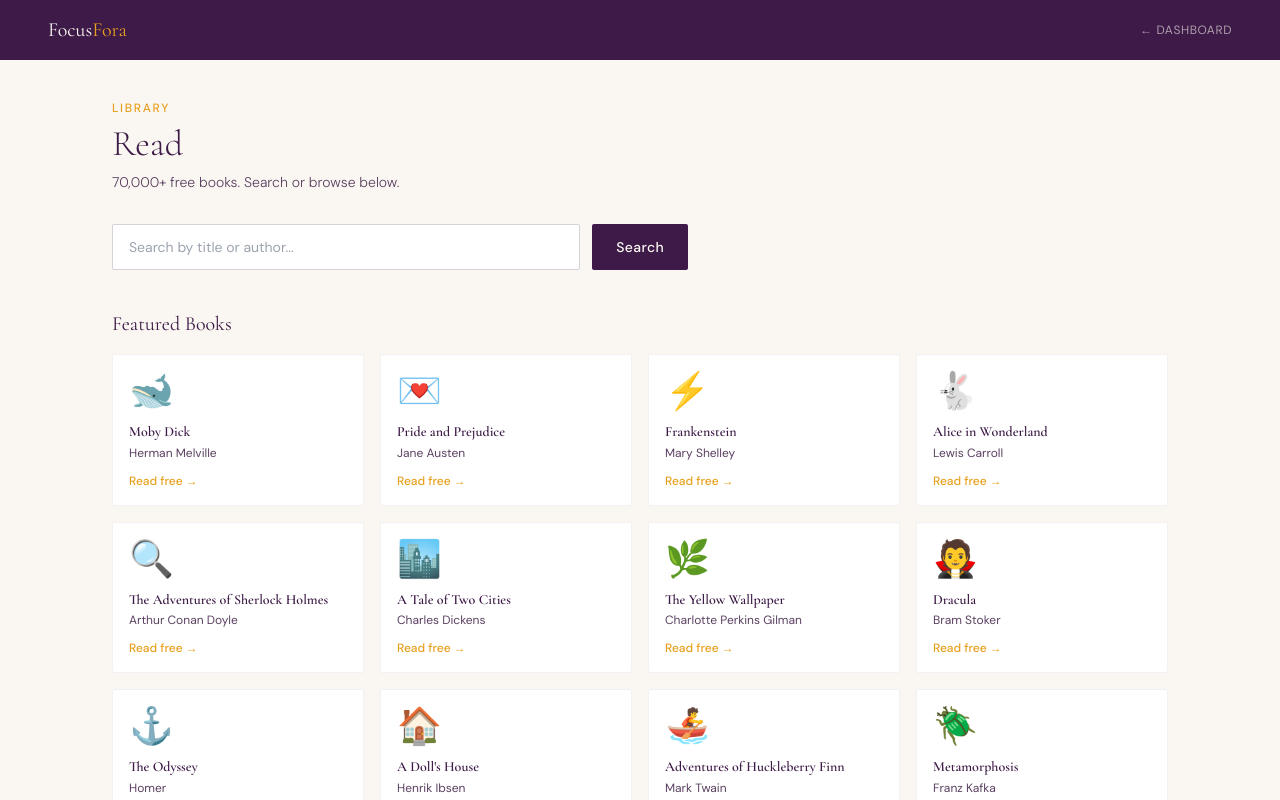
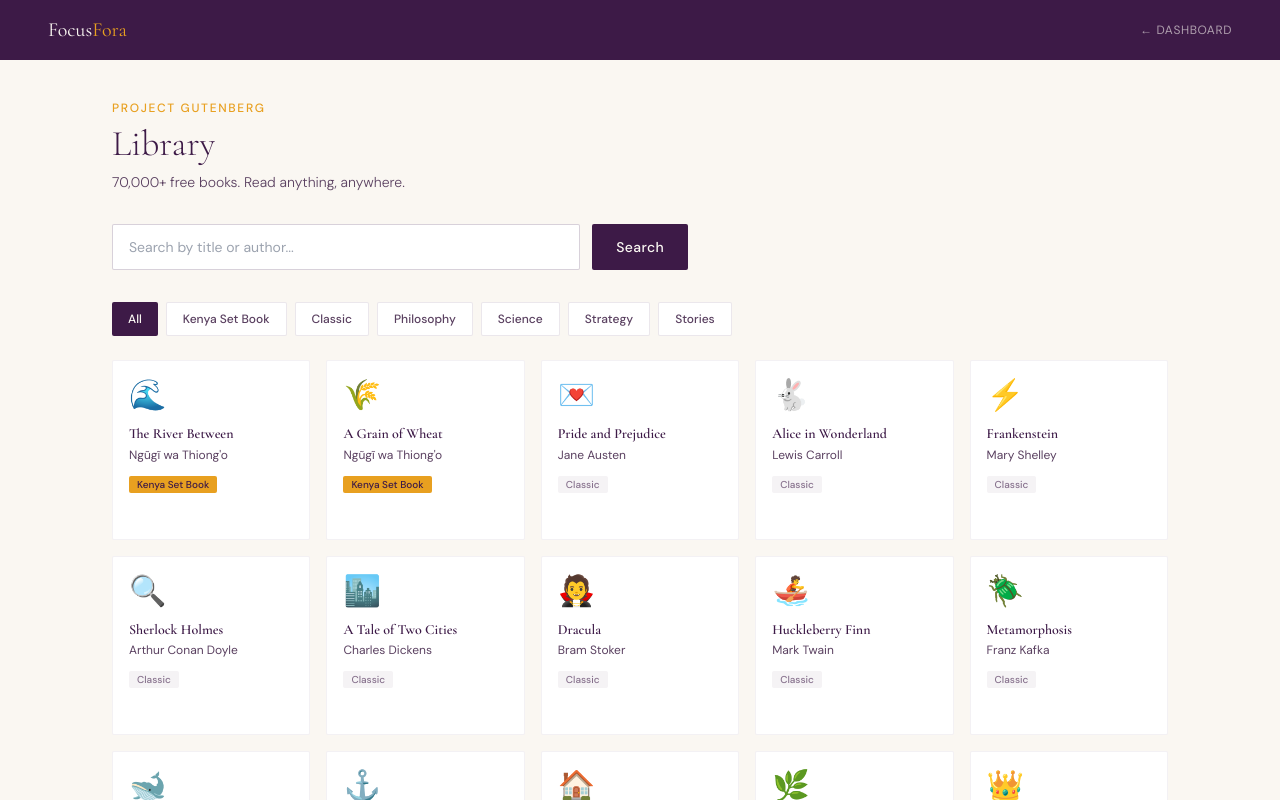
Before and after one commit to infoedira-ux/focusfora, a Next.js app: page /read in a window 1280 px wide. Shown: the top 800 px of the page. Built offline with nearby package versions, Linux system fonts and the light colour scheme.

Commit message:
feat: fix book reader with pagination and more popular books

```diff
--- a/app/read/page.tsx
+++ b/app/read/page.tsx
@@ -3,24 +3,43 @@ import { useState } from "react";
 import Link from "next/link";
 
 const FEATURED_BOOKS = [
-  { id: 2701, title: "Moby Dick", author: "Herman Melville", emoji: "🐋" },
-  { id: 1342, title: "Pride and Prejudice", author: "Jane Austen", emoji: "💌" },
-  { id: 84, title: "Frankenstein", author: "Mary Shelley", emoji: "⚡" },
-  { id: 11, title: "Alice in Wonderland", author: "Lewis Carroll", emoji: "🐇" },
-  { id: 1661, title: "The Adventures of Sherlock Holmes", author: "Arthur Conan Doyle", emoji: "🔍" },
-  { id: 98, title: "A Tale of Two Cities", author: "Charles Dickens", emoji: "🏙️" },
-  { id: 1952, title: "The Yellow Wallpaper", author: "Charlotte Perkins Gilman", emoji: "🌿" },
-  { id: 345, title: "Dracula", author: "Bram Stoker", emoji: "🧛" },
-  { id: 1080, title: "The Odyssey", author: "Homer", emoji: "⚓" },
-  { id: 2542, title: "A Doll's House", author: "Henrik Ibsen", emoji: "🏠" },
-  { id: 76, title: "Adventures of Huckleberry Finn", author: "Mark Twain", emoji: "🚣" },
-  { id: 5200, title: "Metamorphosis", author: "Franz Kafka", emoji: "🪲" },
+  // Kenyan Set Books
+  { id: 2048, title: "The River Between", author: "Ngũgĩ wa Thiong'o", emoji: "🌊", tag: "Kenya Set Book" },
+  { id: 45858, title: "A Grain of Wheat", author: "Ngũgĩ wa Thiong'o", emoji: "🌾", tag: "Kenya Set Book" },
+  // Classic Literature
+  { id: 1342, title: "Pride and Prejudice", author: "Jane Austen", emoji: "💌", tag: "Classic" },
+  { id: 11, title: "Alice in Wonderland", author: "Lewis Carroll", emoji: "🐇", tag: "Classic" },
+  { id: 84, title: "Frankenstein", author: "Mary Shelley", emoji: "⚡", tag: "Classic" },
+  { id: 1661, title: "Sherlock Holmes", author: "Arthur Conan Doyle", emoji: "🔍", tag: "Classic" },
+  { id: 98, title: "A Tale of Two Cities", author: "Charles Dickens", emoji: "🏙️", tag: "Classic" },
+  { id: 345, title: "Dracula", author: "Bram Stoker", emoji: "🧛", tag: "Classic" },
+  { id: 76, title: "Huckleberry Finn", author: "Mark Twain", emoji: "🚣", tag: "Classic" },
+  { id: 5200, title: "Metamorphosis", author: "Franz Kafka", emoji: "🪲", tag: "Classic" },
+  { id: 2701, title: "Moby Dick", author: "Herman Melville", emoji: "🐋", tag: "Classic" },
+  { id: 1080, title: "The Odyssey", author: "Homer", emoji: "⚓", tag: "Classic" },
+  { id: 2542, title: "A Doll's House", author: "Henrik Ibsen", emoji: "🏠", tag: "Classic" },
+  { id: 1952, title: "The Yellow Wallpaper", author: "Charlotte Perkins Gilman", emoji: "🌿", tag: "Classic" },
+  // Philosophy & Self Development
+  { id: 1232, title: "The Prince", author: "Niccolò Machiavelli", emoji: "👑", tag: "Philosophy" },
+  { id: 4363, title: "Beyond Good and Evil", author: "Friedrich Nietzsche", emoji: "🦅", tag: "Philosophy" },
+  { id: 5827, title: "The Art of War", author: "Sun Tzu", emoji: "⚔️", tag: "Strategy" },
+  { id: 16328, title: "Meditations", author: "Marcus Aurelius", emoji: "🧘", tag: "Philosophy" },
+  { id: 2680, title: "Meditations (full)", author: "Marcus Aurelius", emoji: "🏛️", tag: "Philosophy" },
+  // Science & History
+  { id: 30360, title: "Relativity", author: "Albert Einstein", emoji: "🌌", tag: "Science" },
+  { id: 7370, title: "The Origin of Species", author: "Charles Darwin", emoji: "🦎", tag: "Science" },
+  { id: 2591, title: "Grimm's Fairy Tales", author: "Brothers Grimm", emoji: "🧚", tag: "Stories" },
+  { id: 46, title: "A Christmas Carol", author: "Charles Dickens", emoji: "🎄", tag: "Classic" },
+  { id: 1400, title: "Great Expectations", author: "Charles Dickens", emoji: "🎩", tag: "Classic" },
 ];
+
+const TAGS = ["All", "Kenya Set Book", "Classic", "Philosophy", "Science", "Strategy", "Stories"];
 
 export default function ReadPage() {
   const [search, setSearch] = useState("");
   const [results, setResults] = useState<any[]>([]);
   const [searching, setSearching] = useState(false);
+  const [activeTag, setActiveTag] = useState("All");
 
   async function handleSearch() {
     if (!search.trim()) return;
@@ -31,21 +50,28 @@ export default function ReadPage() {
     setSearching(false);
   }
 
+  const filtered = activeTag === "All"
+    ? FEATURED_BOOKS
+    : FEATURED_BOOKS.filter(b => b.tag === activeTag);
+
   return (
     <div className="min-h-screen bg-offwhite">
       <nav className="bg-aubergine px-6 md:px-12 py-4 flex justify-between items-center">
         <Link href="/dashboard" className="font-serif text-xl text-offwhite">
           Focus<span className="text-saffron">Fora</span>
         </Link>
-        <Link href="/dashboard" className="text-offwhite/60 text-xs hover:text-saffron transition-colors uppercase tracking-wider">← Dashboard</Link>
+        <Link href="/dashboard" className="text-offwhite/60 text-xs hover:text-saffron transition-colors uppercase tracking-wider">
+          ← Dashboard
+        </Link>
       </nav>
 
       <div className="px-6 md:px-12 py-10 max-w-6xl mx-auto">
-        <p className="ff-section-eyebrow mb-2">Library</p>
-        <h1 className="font-serif text-4xl text-aubergine font-light mb-2">Read</h1>
-        <p className="text-[#5A4060] text-sm font-light mb-8">70,000+ free books. Search or browse below.</p>
+        <p className="ff-section-eyebrow mb-2">Project Gutenberg</p>
+        <h1 className="font-serif text-4xl text-aubergine font-light mb-2">Library</h1>
+        <p className="text-[#5A4060] text-sm font-light mb-8">70,000+ free books. Read anything, anywhere.</p>
 
-        <div className="flex gap-3 mb-10 max-w-xl">
+        {/* Search */}
+        <div className="flex gap-3 mb-8 max-w-xl">
           <input value={search} onChange={(e) => setSearch(e.target.value)}
             onKeyDown={(e) => e.key === "Enter" && handleSearch()}
             placeholder="Search by title or author..."
@@ -58,29 +84,54 @@ export default function ReadPage() {
 
         {results.length > 0 ? (
           <>
-            <h2 className="font-serif text-xl text-aubergine mb-4">Search Results</h2>
-            <div className="grid grid-cols-2 md:grid-cols-4 gap-4 mb-12">
-              {results.slice(0, 12).map((book) => (
+            <div className="flex justify-between items-center mb-4">
+              <h2 className="font-serif text-xl text-aubergine">Search Results</h2>
+              <button onClick={() => { setResults([]); setSearch(""); }}
+                className="text-xs text-[#5A4060] hover:text-saffron transition-colors">
+                Clear ×
+              </button>
+            </div>
+            <div className="grid grid-cols-2 md:grid-cols-4 lg:grid-cols-5 gap-4 mb-12">
+              {results.slice(0, 20).map((book) => (
                 <Link key={book.id} href={`/read/${book.id}`}
-                  className="bg-white p-4 rounded-sm border border-aubergine/[0.06] hover:-translate-y-1 hover:shadow-lg transition-all duration-300">
+                  className="bg-white p-4 rounded-sm border border-aubergine/[0.06] hover:-translate-y-1 hover:shadow-lg transition-all duration-300 group">
                   <div className="text-3xl mb-3">📖</div>
                   <div className="font-serif text-sm text-aubergine font-semibold leading-tight mb-1 line-clamp-2">{book.title}</div>
-                  <div className="text-xs text-[#5A4060]">{book.authors[0]?.name}</div>
+                  <div className="text-xs text-[#5A4060] line-clamp-1">{book.authors[0]?.name}</div>
+                  <div className="mt-3 text-saffron text-xs font-medium opacity-0 group-hover:opacity-100 transition-opacity">Read free →</div>
                 </Link>
               ))}
             </div>
           </>
         ) : (
           <>
-            <h2 className="font-serif text-xl text-aubergine mb-4">Featured Books</h2>
-            <div className="grid grid-cols-2 md:grid-cols-4 gap-4">
-              {FEATURED_BOOKS.map((book) => (
+            {/* Tag filters */}
+            <div className="flex flex-wrap gap-2 mb-6">
+              {TAGS.map(tag => (
+                <button key={tag} onClick={() => setActiveTag(tag)}
+                  className={`text-xs font-medium px-4 py-2 rounded-sm transition-all ${
+                    activeTag === tag
+                      ? "bg-aubergine text-offwhite"
+                      : "bg-white border border-aubergine/10 text-[#5A4060] hover:border-aubergine/30"
+                  }`}>
+                  {tag}
+                </button>
+              ))}
+            </div>
+
+            <div className="grid grid-cols-2 md:grid-cols-4 lg:grid-cols-5 gap-4">
+              {filtered.map((book) => (
                 <Link key={book.id} href={`/read/${book.id}`}
                   className="bg-white p-4 rounded-sm border border-aubergine/[0.06] hover:-translate-y-1 hover:shadow-lg transition-all duration-300 group">
-                  <div className="text-4xl mb-3">{book.emoji}</div>
+                  <div className="text-3xl mb-3">{book.emoji}</div>
                   <div className="font-serif text-sm text-aubergine font-semibold leading-tight mb-1">{book.title}</div>
-                  <div className="text-xs text-[#5A4060] mb-3">{book.author}</div>
-                  <div className="text-saffron text-xs font-medium group-hover:gap-2 flex items-center gap-1 transition-all">Read free →</div>
+                  <div className="text-xs text-[#5A4060] mb-2">{book.author}</div>
+                  <span className={`text-[10px] font-medium px-2 py-0.5 rounded-sm ${
+                    book.tag === "Kenya Set Book" ? "bg-saffron text-aubergine" : "bg-aubergine/5 text-aubergine/60"
+                  }`}>
+                    {book.tag}
+                  </span>
+                  <div className="mt-3 text-saffron text-xs font-medium opacity-0 group-hover:opacity-100 transition-opacity">Read free →</div>
                 </Link>
               ))}
             </div>
```
